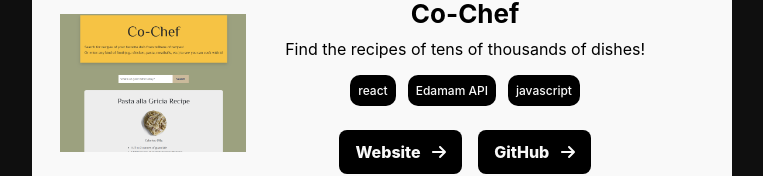
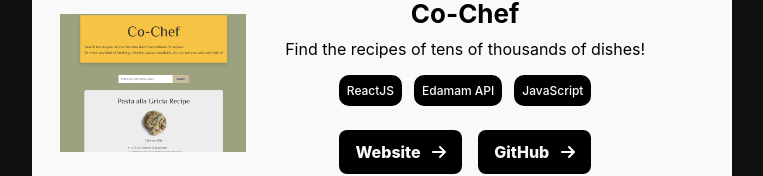
Before and after one commit to sohamdata/personal-website, a React (Create React App) app: page / in a window 1280 px wide. Both pictures are taken after a click on the element "Projects". Shown: the part 303-479 px from the top of the page, without its empty margins (258-1021 px from the left). Built offline with nearby package versions, Linux system fonts and the light colour scheme.

Commit message:
added logindash

```diff
--- a/src/components/Background.js
+++ b/src/components/Background.js
@@ -1,5 +1,5 @@
 export default function Background() {
-    let backgrounds = ['https://glslsandbox.com/e#99603.8', 'https://mrdoob.com/projects/chromeexperiments/google-space/', 'https://glslsandbox.com/e#99596.0', 'https://glslsandbox.com/e#99332.0', 'https://glslsandbox.com/e#99536.6']
+    let backgrounds = ['https://glslsandbox.com/e#99603.8', 'https://mrdoob.com/projects/chromeexperiments/google-space/', 'https://glslsandbox.com/e#99596.0', 'https://glslsandbox.com/e#99332.0', 'https://glslsandbox.com/e#99536.6', 'https://cmatrix.sohamdata.repl.co/']
     return (
         <iframe
             title="background"
--- a/src/components/Projects.js
+++ b/src/components/Projects.js
@@ -12,6 +12,7 @@ import cochef from '../assets/cochef.png';
 import tictactoe from '../assets/tictactoe.png';
 import sohamdatta from '../assets/sohamdatta.png';
 import butterflyEffect from '../assets/butterflyEffect.png';
+import logindash from '../assets/logindash.gif';
 
 export default function Projects() {
     // items for projects
@@ -21,7 +22,7 @@ export default function Projects() {
             description:
                 'Find the recipes of tens of thousands of dishes!',
             image: cochef,
-            stats: ['react', 'Edamam API', 'javascript'],
+            stats: ['ReactJS', 'Edamam API', 'JavaScript'],
             action: ['Website', 'GitHub'],
             url: ['https://recipes-app-reactjs.web.app/', 'https://github.com/sohamdata/Co-Chef'],
         },
@@ -39,7 +40,7 @@ export default function Projects() {
             description:
                 'Fullstack React app for taking notes with auth using GraphQL and AWS services.',
             image: notesapp,
-            stats: ['react', 'javascript', 'netlify', 'graphql', 'aws'],
+            stats: ['ReactJS', 'JavaScript', 'graphql', 'aws'],
             action: ['GitHub', 'Demo'],
             url: ['https://github.com/sohamdata/aws-sem3-project', 'https://user-images.githubusercontent.com/78294692/206841659-06aa6627-f2b6-4636-8492-3a3f725acc03.gif'],
         },
@@ -51,6 +52,15 @@ export default function Projects() {
             stats: ['python', 'wordle', 'oop'],
             action: ['Github'],
             url: ['https://github.com/sohamdata/wordlul'],
+        },
+        {
+            title: 'Login Dashboard',
+            description:
+                'A login dashboard with field validation and user authentication local storage using ReactJS, made to practice React Hooks.',
+            image: logindash,
+            stats: ['ReactJS'],
+            action: ['GitHub', 'Live'],
+            url: ['https://github.com/sohamdata/react-login-dashboard', 'https://login-dash.netlify.app/'],
         },
         {
             title: 'face detection',
@@ -75,7 +85,7 @@ export default function Projects() {
             description:
                 'Tic Tac Toe using the Min-Max Algorithm',
             image: tictactoe,
-            stats: ['JavaScript', 'algorithms', 'HTML', 'CSS'],
+            stats: ['JavaScript', 'algorithms', 'minimax', 'HTML', 'CSS'],
             action: ['GitHub', 'Website'],
             url: ['https://github.com/sohamdata/tic-tac-toe-minmax', 'https://tic-tac-toe-mini-max.netlify.app/'],
         },
@@ -91,7 +101,7 @@ export default function Projects() {
         {
             title: 'sohamdatta.ga',
             description:
-                'I made this website to teach myself and play around with HTML, CSS, Javascript, and markdown.',
+                'I made this website to teach myself and play around with HTML, CSS, JavaScript, and markdown.',
             image: sohamdatta,
             stats: ['JavaScript', 'HTML', 'CSS', 'algorithms'],
             action: ['GitHub', 'Website'],
```
Also changed, not shown: src/assets/logindash.gif (added).
